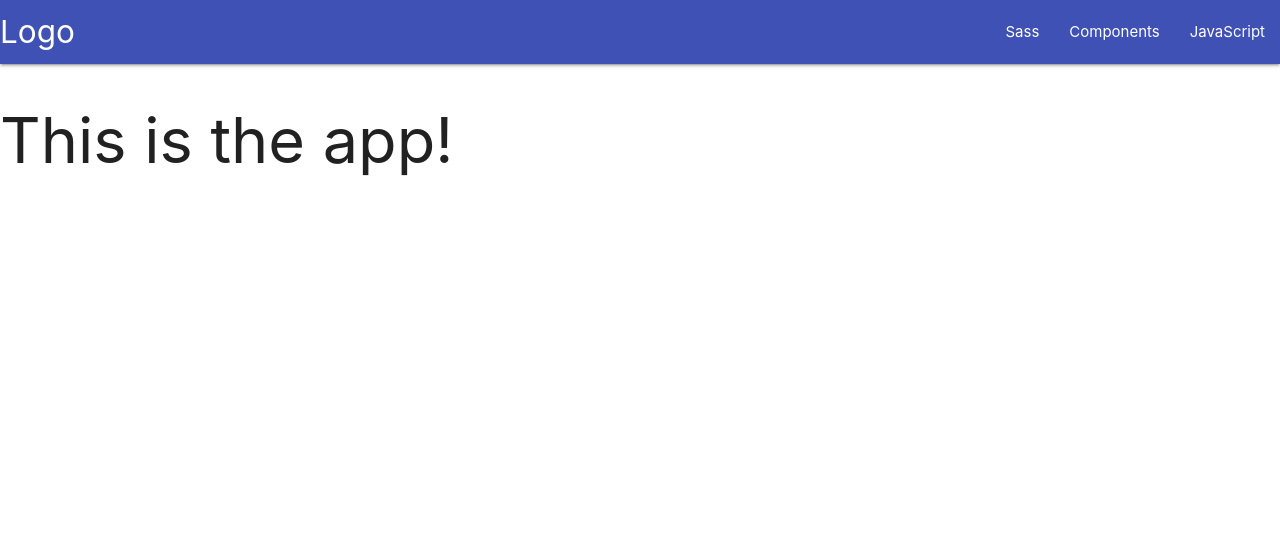
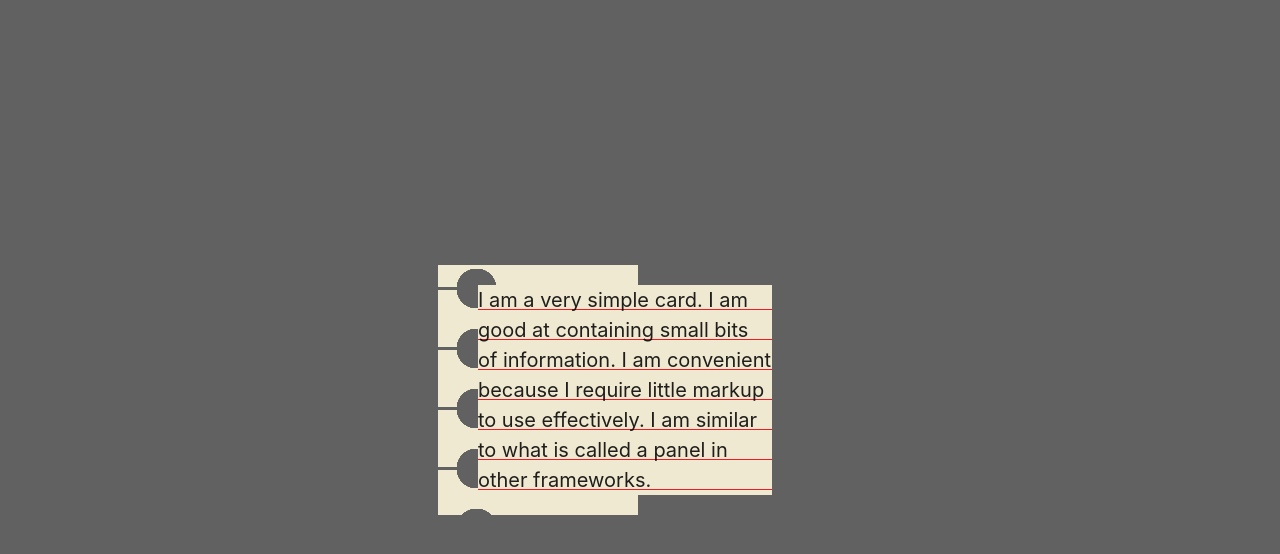
Before and after one commit to OnixFang/onix-mail-office, a React (Create React App) app in the folder frontend/: page / in a window 1280 px wide. Shown: the top 554 px of the page. Built offline with nearby package versions, Linux system fonts and the light colour scheme.

Commit message:
Initial Letter appearance

```diff
--- a/frontend/public/index.html
+++ b/frontend/public/index.html
@@ -9,7 +9,7 @@
 
 <body>
   <noscript>You need to enable JavaScript to run this app.</noscript>
-  <div id="root"></div>
+  <div id="root" class="valign-wrapper"></div>
 </body>
 
 </html>
--- a/frontend/src/app.jsx
+++ b/frontend/src/app.jsx
@@ -6,27 +6,16 @@ import './app.scss';
 
 const App = (props) => {
   return (
-    <React.Fragment>
-      <nav>
-        <div class="nav-wrapper">
-          <a href="#" class="brand-logo">
-            Logo
-          </a>
-          <ul id="nav-mobile" class="right hide-on-med-and-down">
-            <li>
-              <a href="sass.html">Sass</a>
-            </li>
-            <li>
-              <a href="badges.html">Components</a>
-            </li>
-            <li>
-              <a href="collapsible.html">JavaScript</a>
-            </li>
-          </ul>
+    <div className="row">
+      <div className="col s12 m4 push-m4">
+        <div className="letter-container">
+          <div className="letter">
+            I am a very simple card. I am good at containing small bits of information. I am convenient because I
+            require little markup to use effectively. I am similar to what is called a panel in other frameworks.
+          </div>
         </div>
-      </nav>
-      <h1>This is the app!</h1>
-    </React.Fragment>
+      </div>
+    </div>
   );
 };
 
--- a/frontend/src/app.scss
+++ b/frontend/src/app.scss
@@ -3,3 +3,20 @@
 @import './materialize-src/sass/materialize';
 
 // Global styles
+body {
+  background-color: color('grey', 'darken-2');
+}
+
+#root {
+  height: 100vh;
+}
+
+.letter-container {
+  background: url('./assets/letter-border.png') repeat-y;
+  padding: 20px 70px 20px 40px;
+}
+
+.letter {
+  background-image: url('./assets/letter-background.png');
+  font-size: 15pt;
+}
```
Also changed, not shown: frontend/src/assets/letter-background.png (added), frontend/src/assets/letter-border.png (added).
